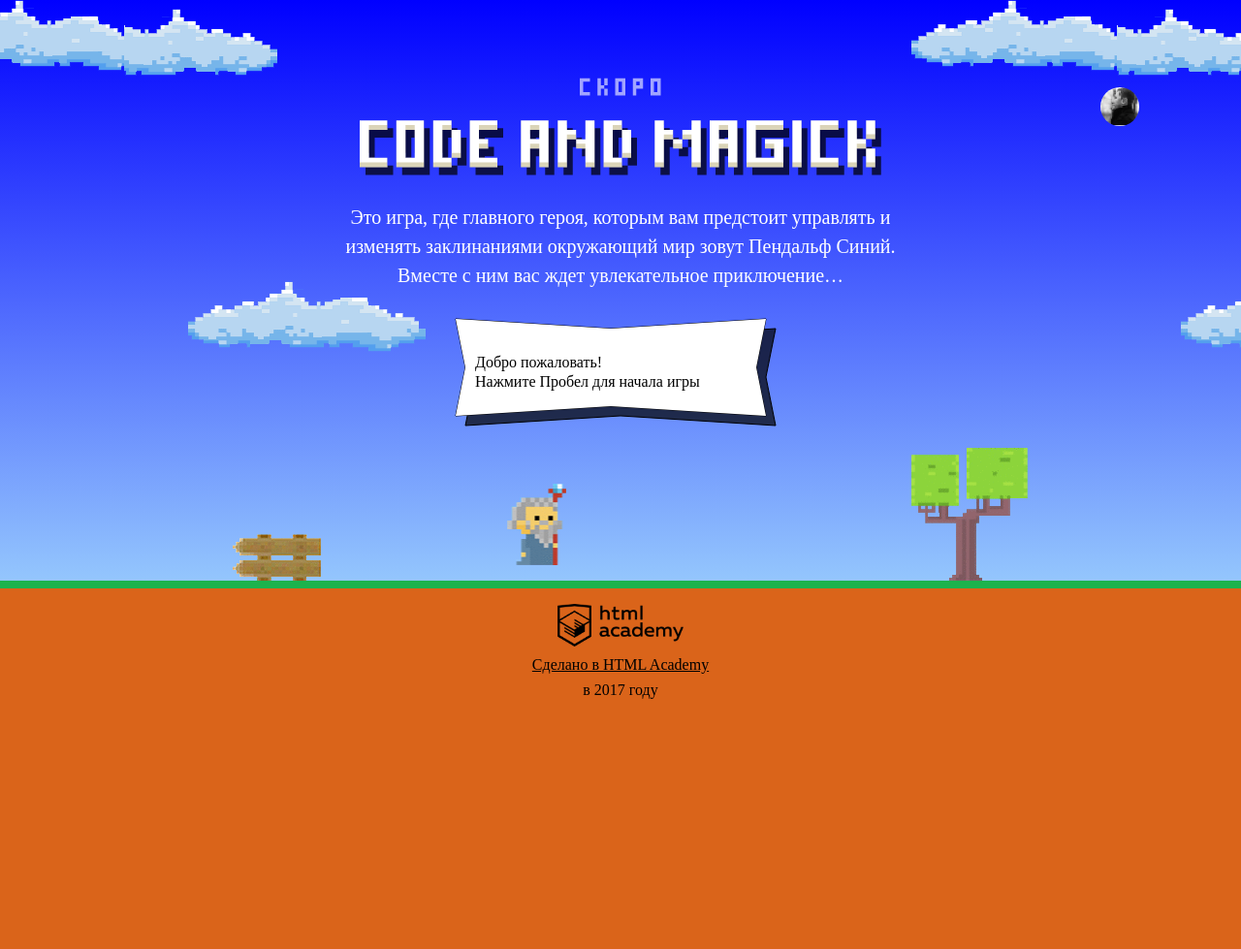
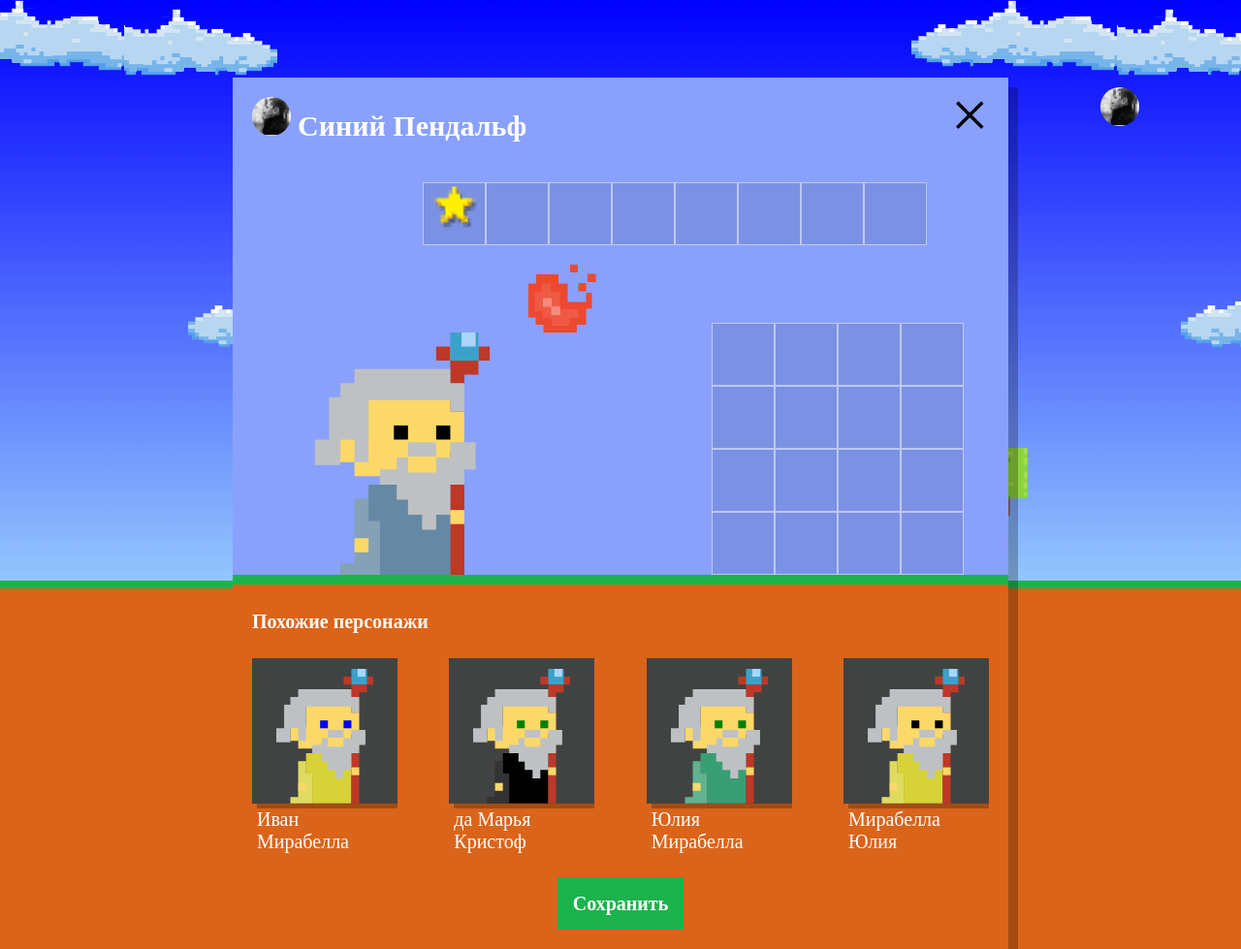
Before and after one commit to mvbrocs/468133-code-and-magick, a website: page index.html in a window 1280 px wide. Shown: the whole page at 97% size. Before the commit the page ends 800 px from the top, so only its background shows below. Drawn offline with Linux system fonts and the light colour scheme; a web font is replaced by a local one.

Commit message:
complete rendering similar wizards

```diff
--- a/index.html
+++ b/index.html
@@ -183,6 +183,7 @@
       </div>
     </template>
 
+    <script src="js/setup.js"></script>
     <script src="js/stat.js"></script>
     <script src="js/game.js"></script>
 
--- /dev/null
+++ b/js/setup.js
@@ -0,0 +1,74 @@
+'use strict';
+
+var WIZARDS_SUM = 4;
+var WIZARD_NAMES = ['Иван', 'Хуан Себастьян', 'Мария', 'Кристоф', 'Виктор', 'Юлия', 'Люпита', 'Вашингтон'];
+var WIZARD_SURNAMES = ['да Марья', 'Верон', 'Мирабелла', 'Вальц', 'Онопко', 'Топольницкая', 'Нионго', 'Ирвинг'];
+var COAT_COLORS = ['rgb(101, 137, 164)', 'rgb(241, 43, 107)', 'rgb(146, 100, 161)', 'rgb(56, 159, 117)', 'rgb(215, 210, 55)', 'rgb(0, 0, 0)'];
+var EYES_COLORS = ['black', 'red', 'blue', 'yellow', 'green'];
+
+var getRandomInt = function (min, max) {
+  var res = Math.floor(Math.random() * (max - min)) + min;
+  return res;
+};
+
+var getRandomName = function () {
+  var nameIsFirst = getRandomInt(0, 2);
+
+  if (nameIsFirst) {
+    return WIZARD_NAMES[getRandomInt(0, WIZARD_NAMES.length)] + ' ' + WIZARD_SURNAMES[getRandomInt(0, WIZARD_SURNAMES.length)];
+  } else {
+    return WIZARD_SURNAMES[getRandomInt(0, WIZARD_SURNAMES.length)] + ' ' + WIZARD_NAMES[getRandomInt(0, WIZARD_NAMES.length)];
+  }
+};
+
+var setup = document.querySelector('.setup');
+setup.classList.remove('hidden');
+
+var createWizards = function () {
+  var wizards = [];
+
+  for (var i = 0; i < WIZARDS_SUM; i++) {
+    var wizard = {};
+    wizard.name = getRandomName();
+    wizard.coatColor = COAT_COLORS[getRandomInt(0, COAT_COLORS.length)];
+    wizard.eyesColor = EYES_COLORS[getRandomInt(0, EYES_COLORS.length)];
+    wizards.push(wizard);
+  }
+
+  return wizards;
+};
+
+var wizards = createWizards();
+
+var createWizardsTemplates = function () {
+  var fragment = document.createDocumentFragment();
+  var template = document.querySelector('#similar-wizard-template');
+  var templateItem = template.content.querySelector('.setup-similar-item');
+
+  for (var i = 0; i < WIZARDS_SUM; i++) {
+    var cloneItem = templateItem.cloneNode(true);
+
+    var wizardName = cloneItem.querySelector('.setup-similar-label');
+    wizardName.textContent = wizards[i].name;
+
+    var wizardCoat = cloneItem.querySelector('.wizard-coat');
+    wizardCoat.style.fill = wizards[i].coatColor;
+
+    var wizardEyes = cloneItem.querySelector('.wizard-eyes');
+    wizardEyes.style.fill = wizards[i].eyesColor;
+
+    fragment.appendChild(cloneItem);
+  }
+
+  return fragment;
+};
+
+var renderingWizards = function () {
+  var similarList = document.querySelector('.setup-similar-list');
+  similarList.appendChild(createWizardsTemplates());
+
+  var similarBlock = document.querySelector('.setup-similar');
+  similarBlock.classList.remove('hidden');
+};
+
+renderingWizards();
```
